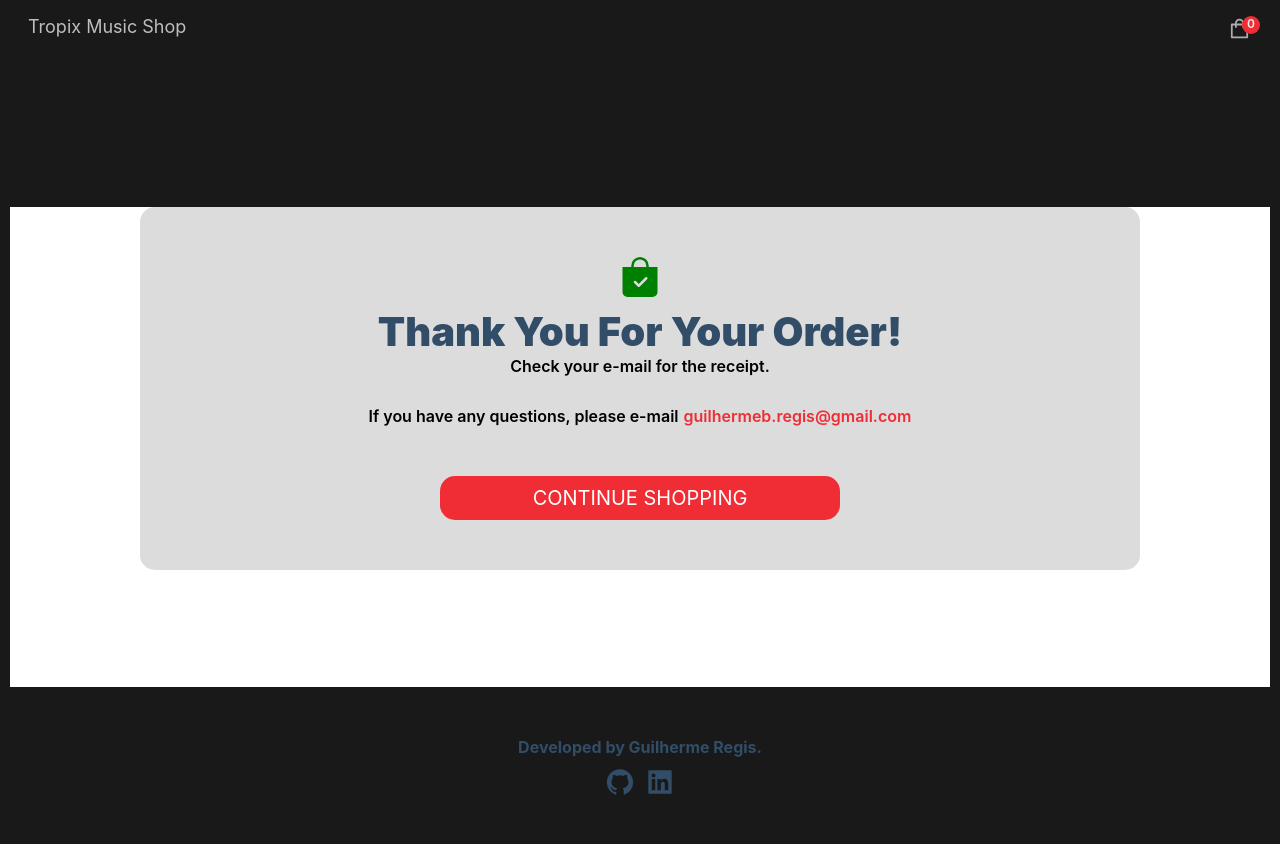
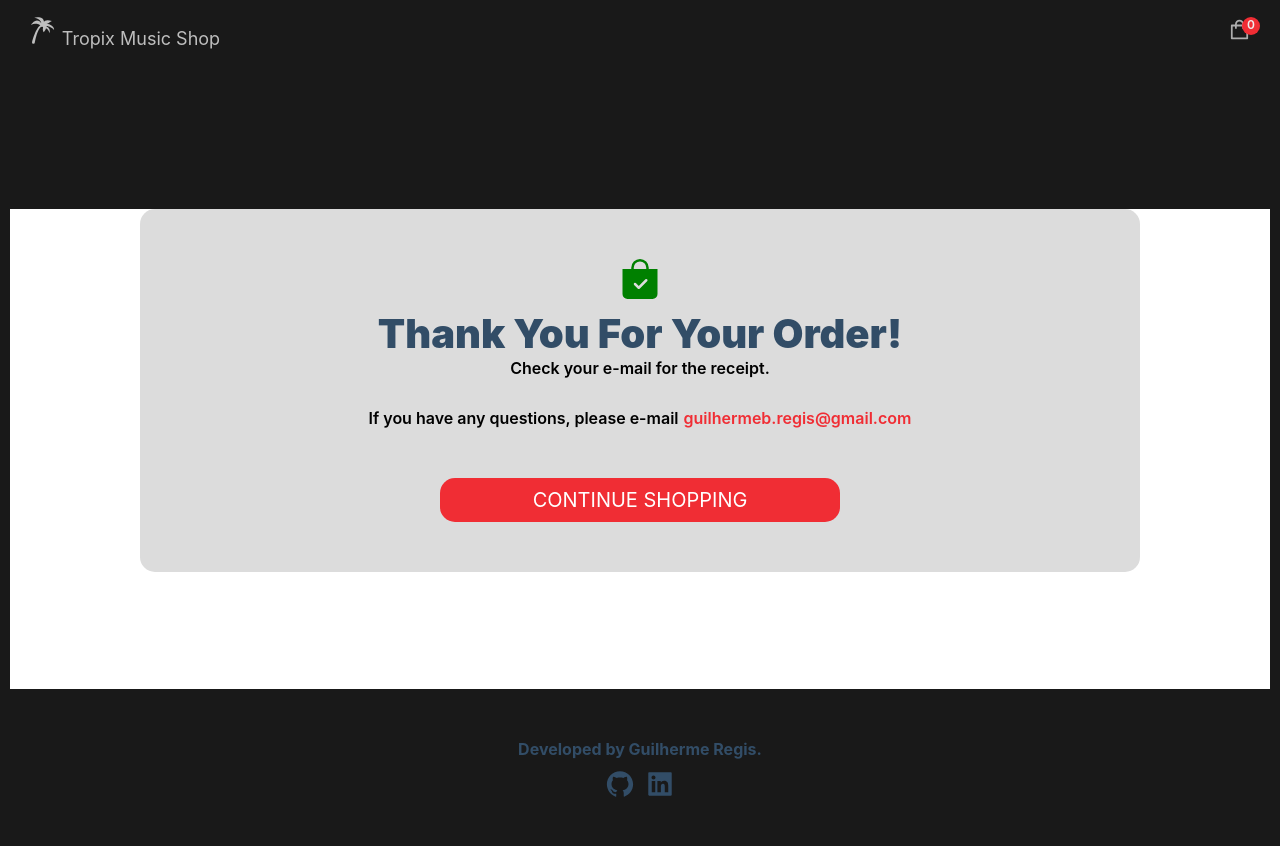
Before and after one commit to gregisb/tropix-shop, a Next.js app: page /success in a window 1280 px wide. Built offline with nearby package versions, Linux system fonts and the light colour scheme; no server answers.

Commit message:
adds Tropix icon

```diff
--- a/components/Navbar.jsx
+++ b/components/Navbar.jsx
@@ -1,6 +1,7 @@
 import React from 'react';
 import Link from 'next/link';
 import { AiOutlineShopping } from 'react-icons/ai';
+import { GiPalmTree } from 'react-icons/gi'
 
 import { Cart } from './';
 import {useStateContext} from '../context/StateContext.js'
@@ -11,7 +12,7 @@ const Navbar = () => {
   return (
     <div className="navbar-container">
       <p className="logo">
-        <Link href="/">Tropix Music Shop</Link>
+      <GiPalmTree size={'1.8rem'} /><Link href="/"> Tropix Music Shop</Link>
       </p>
 
       <button
```
